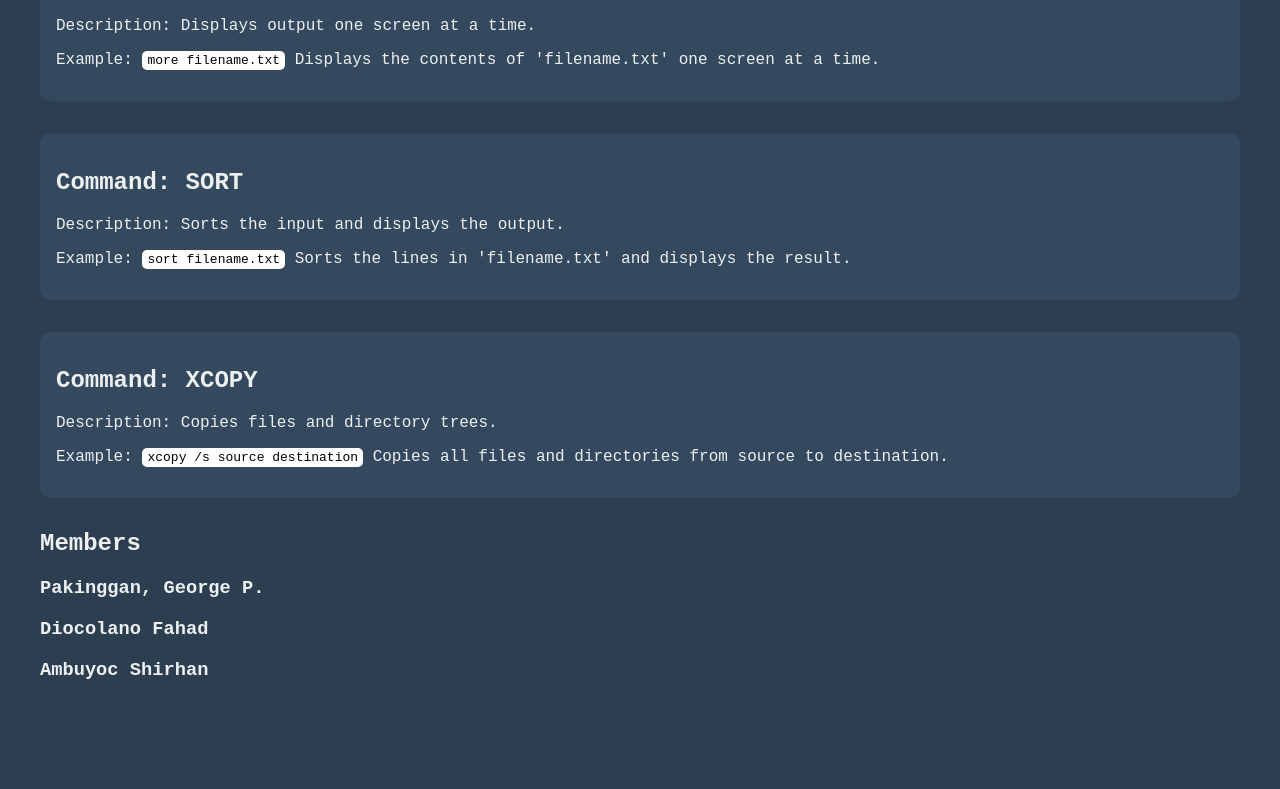
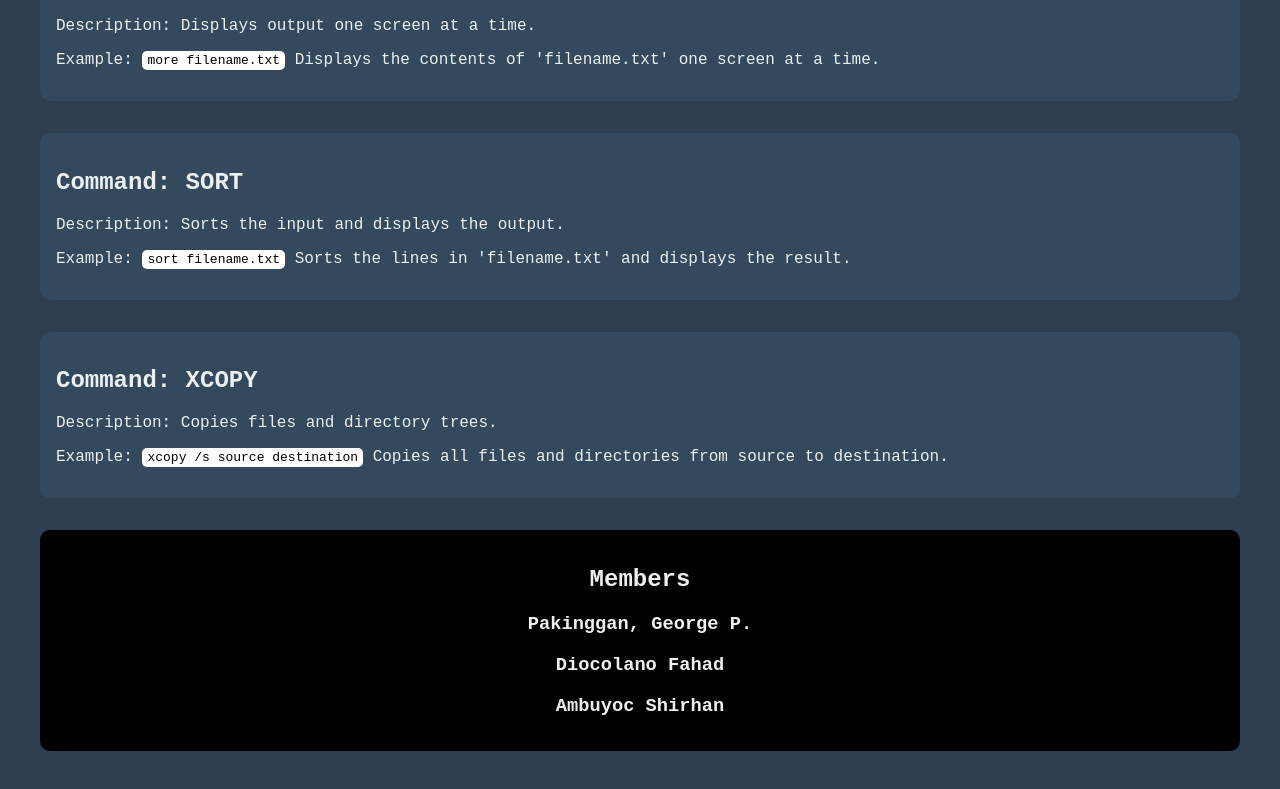
Before and after one commit to Group6finalsproject/DOScommand, a plain HTML site: page index.html in a window 1280 px wide. Shown: the part 9824-10613 px from the top of the page. Before the commit the page ends 10563 px from the top, so only its background shows below. Drawn offline with Linux system fonts and the light colour scheme.

Commit message:
Update style.css

```diff
--- a/style.css
+++ b/style.css
@@ -330,3 +330,10 @@ body {
     margin-bottom: 2rem;
     padding: 1rem;
    }
+    .Members {
+    background-color: #000000;
+    border-radius: 10px;
+    margin-bottom: 2rem;
+    padding: 1rem;
+    text-align: center;
+   }
```
